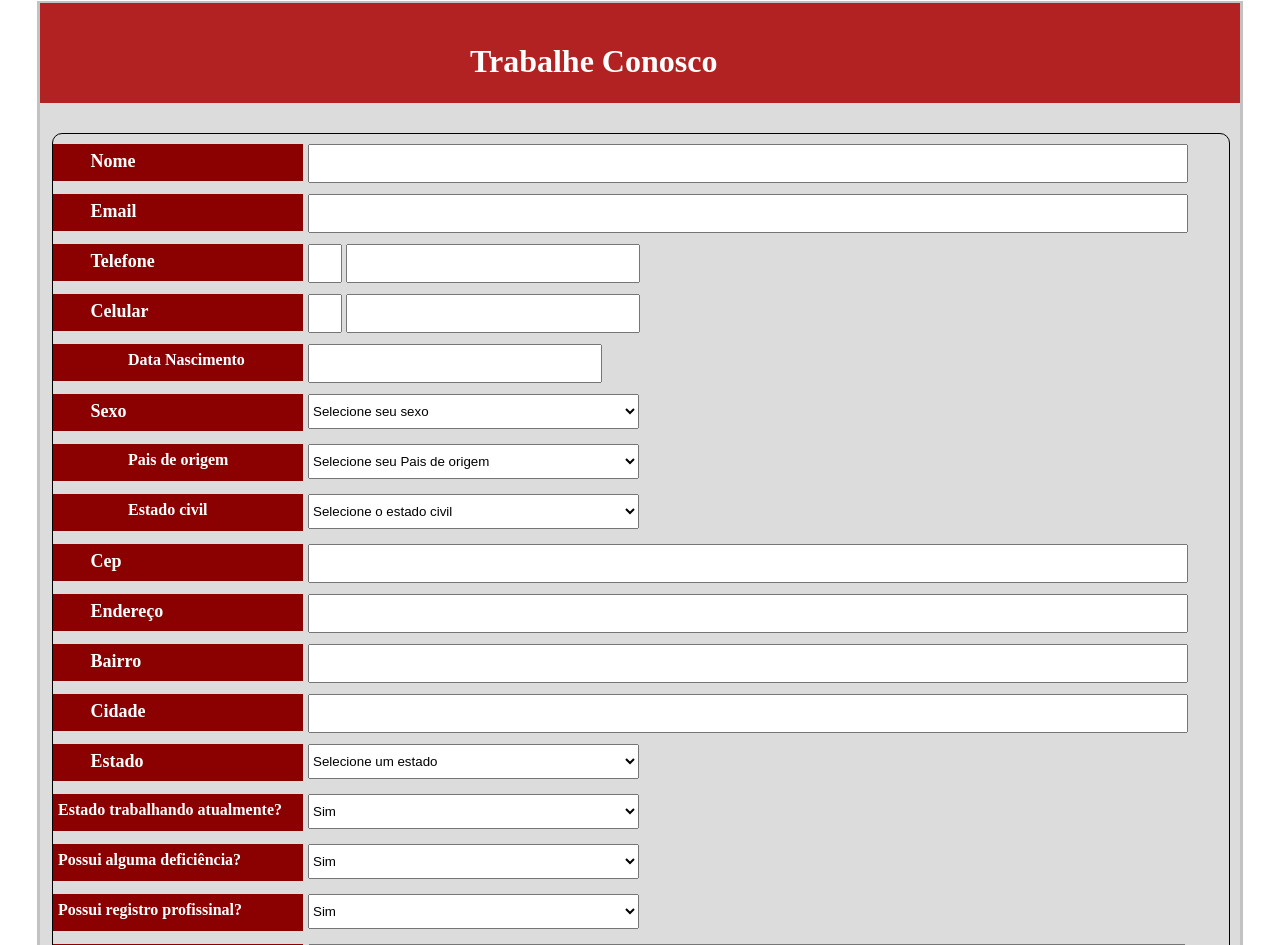
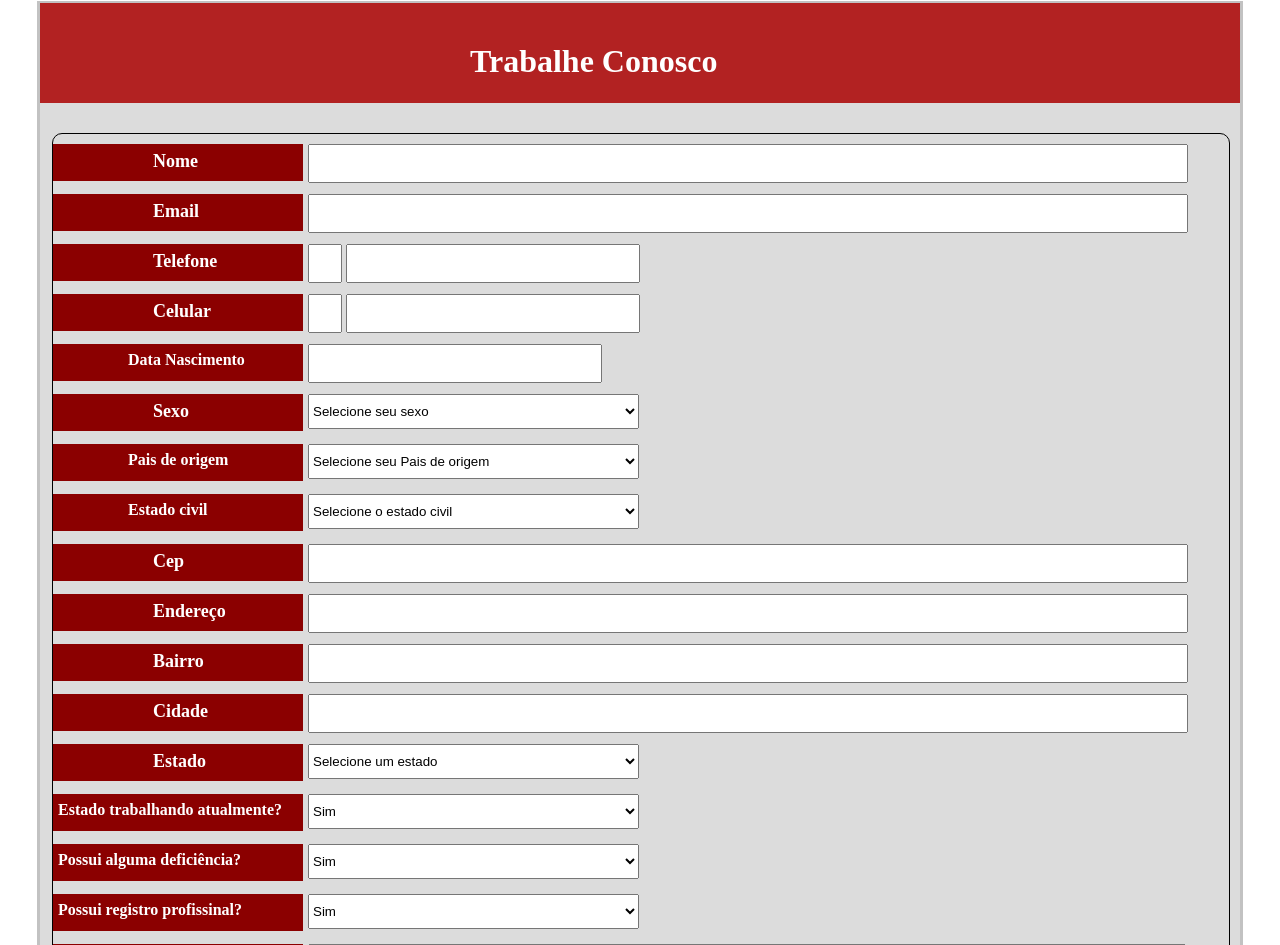
Before and after one commit to csantos31/hhealth, a PHP site: page /views/trabalhe_conosco.php in a window 1280 px wide. Shown: the part 210-1155 px from the top of the page. Run offline with PHP 8.4, Linux system fonts and the light colour scheme.

Commit message:
102 commit

```diff
--- a/css/style_trabalhe_conosco.css
+++ b/css/style_trabalhe_conosco.css
@@ -7,7 +7,7 @@
 /* Altera todas as tags */
 *{
   padding: 0px;
-  margin: 0px ;
+  margin: 0px auto;
 }
 
 .div_suporte_conteudo{
--- a/views/nav.php
+++ b/views/nav.php
@@ -51,7 +51,9 @@
                         <a href="fale_conosco.php">
                               <li class="item_submenu_nav_contatos">Fale Conosco</li>
                         </a>
-                        <li class="item_submenu_nav_contatos">Trabalhe Conosco</li>
+                        <a href="trabalhe_conosco.php">
+                          <li class="item_submenu_nav_contatos">Trabalhe Conosco</li>
+                        </a>
                   </ul>
               </li>
           </ul>
```
